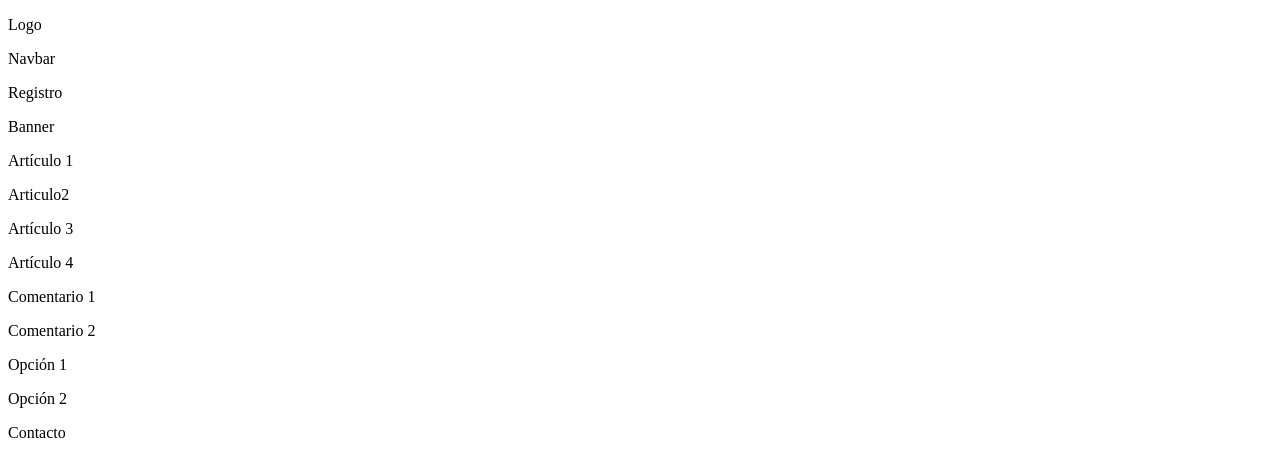
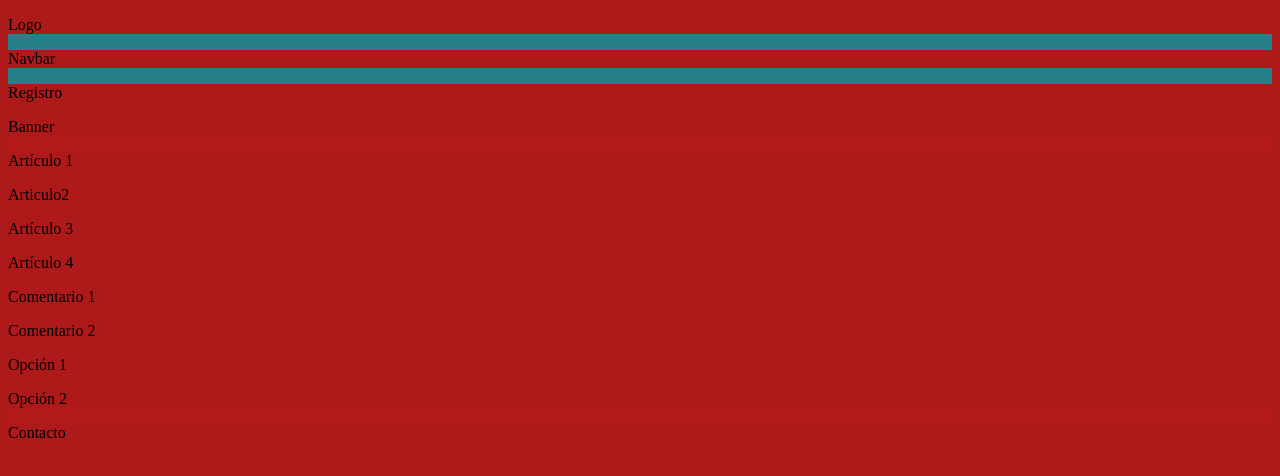
Before and after one commit to delitricia/peer_HTML5-CSS3, a plain HTML site: page index.html in a window 1280 px wide. Drawn offline with Linux system fonts and the light colour scheme.

Commit message:
link css

```diff
--- a/index.html
+++ b/index.html
@@ -3,7 +3,7 @@
 <head>
     <meta charset="UTF-8">
     <meta name="viewport" content="width=device-width, initial-scale=1.0">
-    <link ref="stylesheet" href="./style.css">
+    <link rel="stylesheet" href="./style.css">
     <title>PRACTICANDO HTML5 & CSS3</title>
 </head>
 <body>
```
